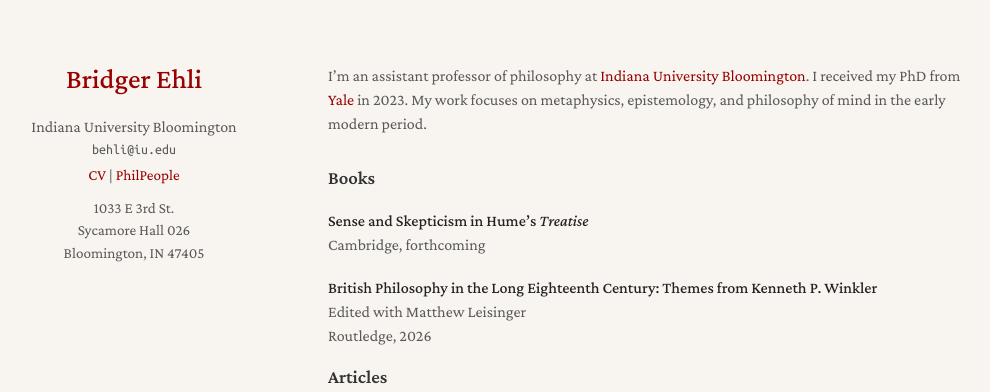
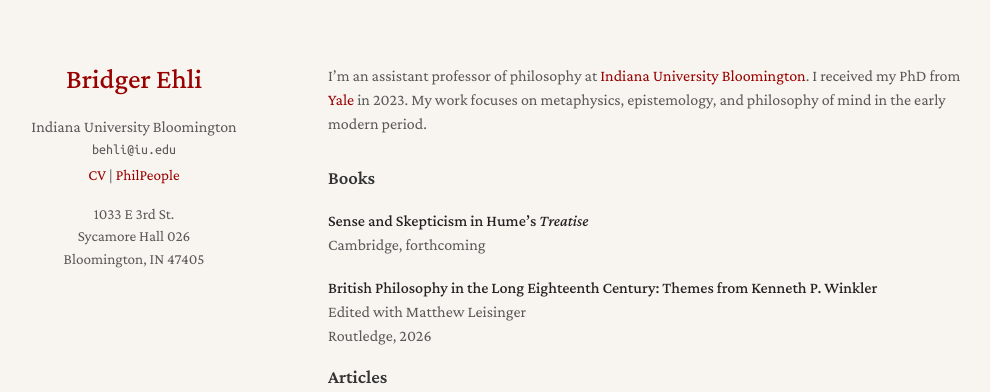
Before and after one commit to bridgerehli/bridgerehli.github.io, a Jekyll site: the page built from index.md, in a window 1280 px wide. Shown: the top 392 px of the page, without its empty margins (142-1132 px from the left). Built offline with Jekyll 4.4.1, drawn with Linux system fonts in a browser that asks for light colours; a style sheet for code colours, icons or effects is not loaded.

Commit message:
Update homepage.html

```diff
--- a/_layouts/homepage.html
+++ b/_layouts/homepage.html
@@ -64,7 +64,7 @@
 </div>
 
 {% if site.address_line1 %}
-<div style="margin-top: 10px; font-size: 0.95em;">
+<div style="margin-top: 16px; font-size: 0.95em;">
   {{ site.address_line1 }}<br>
   {{ site.address_line2 }}<br>
   {{ site.address_line3 }}
```
